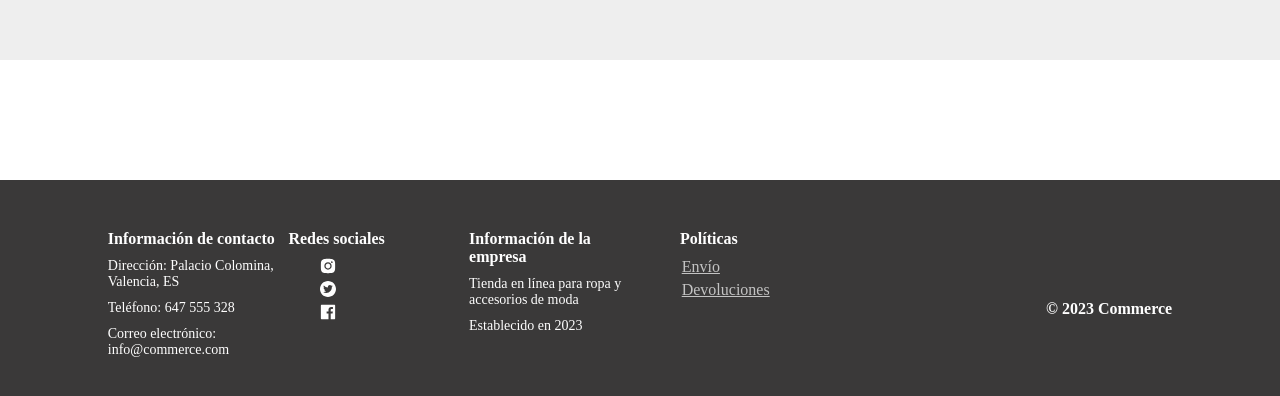
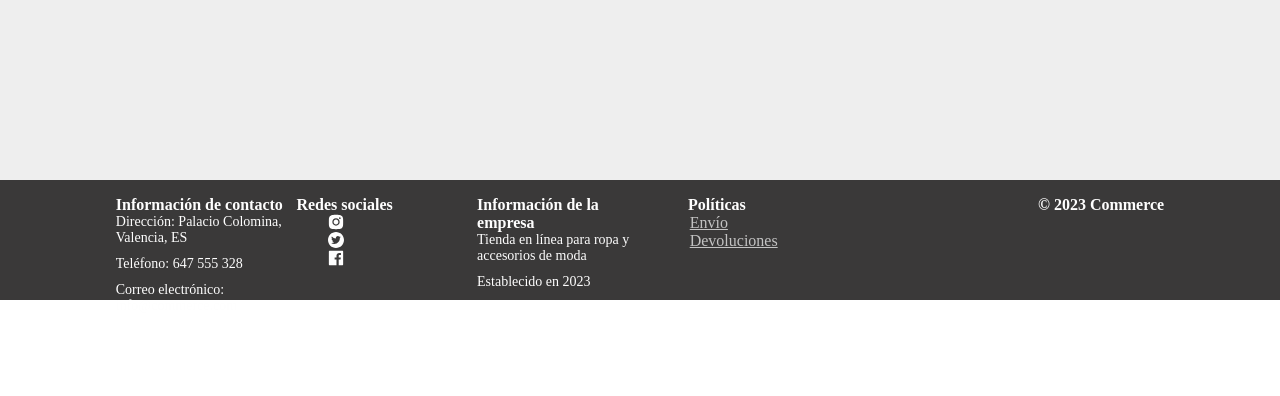
Before and after one commit to alberttsg/FrontEnd-Ecommerce, a React (Vite) app in the folder vite-project/: page / in a window 1280 px wide. Shown: the part 740-1136 px from the top of the page. After the commit the page ends 1064 px from the top, so only its background shows below. Built offline with nearby package versions, Linux system fonts and the light colour scheme; no server answers.

Commit message:
styling products/homePage and cardProduct

```diff
--- a/vite-project/src/componentes/Footer/Footer.jsx
+++ b/vite-project/src/componentes/Footer/Footer.jsx
@@ -6,7 +6,7 @@ import { TwitterCircleFilled,FacebookFilled, InstagramFilled } from '@ant-design
 const Footer = () => {
     return (
         <footer className="footer">
-        <div className="container">
+        <div className="footer-container">
           <div className="footer-content">
             <div className="footer-section">
               <h4>Información de contacto</h4>
--- a/vite-project/src/componentes/Footer/Footer.scss
+++ b/vite-project/src/componentes/Footer/Footer.scss
@@ -1,17 +1,20 @@
 .footer {
   background-color: #3a3939;
   color: rgb(254, 254, 254);
-  padding: 50px 0;
+  // padding: 50px 0;
   // position: fixed;
-  min-height: 15vh;
+  height: 15vh;
   width: 100%;
   // left: 0;
   // bottom: 0;
 
-  .container {
+  .footer-container {
+   height: 15vh;
     display: flex;
     flex-wrap: wrap;
     justify-content: space-around;
+    padding: 1rem;
+    // bottom: 0;
   }
 
   .footer-content {
@@ -22,11 +25,11 @@
 
     .footer-section {
       width: 25%;
-      margin-bottom: 20px;
+      // margin-bottom: 20px;
 
       h4 {
         font-weight: bold;
-        margin-bottom: 10px;
+        // margin-bottom: 10px;
       }
 
       p {
@@ -44,7 +47,7 @@
         padding-left: 2rem;
 
         li {
-          margin-bottom: 5px;
+          // margin-bottom: 5px;
 
           a {
             color: rgb(195, 195, 195);
@@ -66,6 +69,9 @@
     //   margin-right: 1rem;
     //   float: inline-end;
   }
+  p{
+    // margin: 1rem;
+  }
 }
 
 .politics {
--- a/vite-project/src/componentes/Products/Products.jsx
+++ b/vite-project/src/componentes/Products/Products.jsx
@@ -11,7 +11,7 @@ export function Products() {
     const [products, setProducts] = useState([]);
     const [isModalOpen, setIsModalOpen] = useState(false);
     const [page, setPage] = useState(0)
-    const productsPerPage = 18
+    const productsPerPage = 45
     const maxPage = Math.ceil(products.length / productsPerPage)
     const offSet = page * productsPerPage
     const currentPageProducts = products.slice(offSet, offSet + productsPerPage)
--- a/vite-project/src/componentes/Products/Products.scss
+++ b/vite-project/src/componentes/Products/Products.scss
@@ -2,13 +2,27 @@
 
     display: flex;
     align-items: center;
-    justify-content: center;
+    justify-content: space-around;
     flex-wrap: wrap;
-   margin-bottom: 10px;
+//    margin-bottom: 10px;
+   padding: 1rem;
+   height: 70vh;
 }
 .img-products{
     object-fit:contain;
-    width: 100px;
+    width: 50px;
     height: 100px;
+    margin: 0.8rem;
 
 }
+.ant-card {
+    margin: 1rem;
+    -webkit-box-shadow: 7px 9px 5px 1px rgba(199,191,199,1);
+    -moz-box-shadow: 7px 9px 5px 1px rgba(199,191,199,1);
+    box-shadow: 7px 9px 5px 1px rgba(199,191,199,1);
+    // background-color: #d4d0b4;
+
+  }
+  .ant-card-actions{
+    border: darkgray
+  }
--- a/vite-project/src/pages/Home.jsx
+++ b/vite-project/src/pages/Home.jsx
@@ -5,9 +5,9 @@ import './Home.scss';
 
 const Home = () => {
     return (
-        <div className='home-class-container'>
+        <div className='scroll-items'>
            <Products></Products>
-        </div>
+      </div>
     );
 };
 
--- a/vite-project/src/pages/Home.scss
+++ b/vite-project/src/pages/Home.scss
@@ -1,4 +1,8 @@
 
-.home-class-container{
-    height: 100vh;
+.scroll-items{
+    height:70vh ;
+    overflow-x: scroll;
+    position: relative;
+  min-height: 100vh;
+  background-color: rgb(238,238,238);
 }
```
